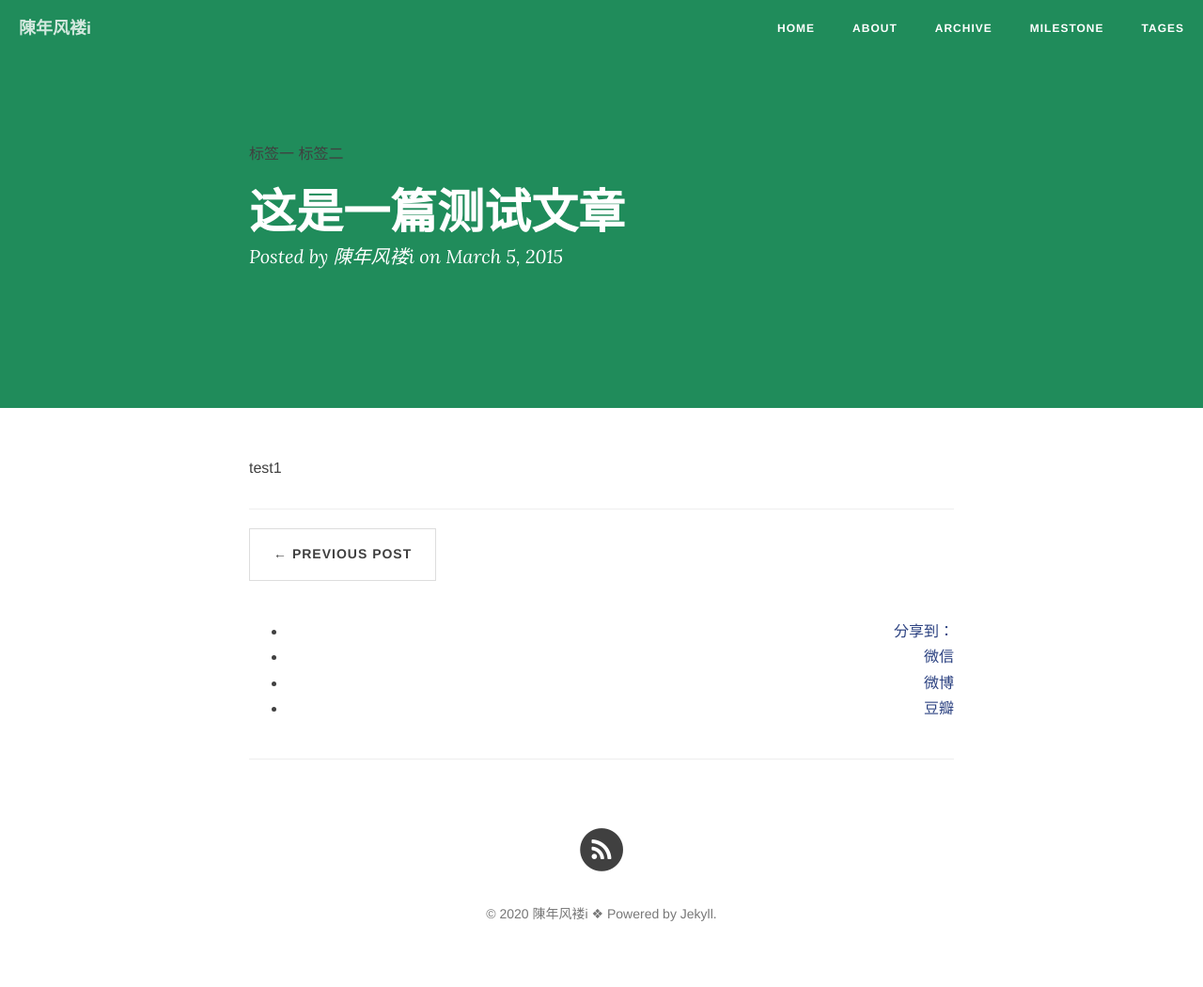
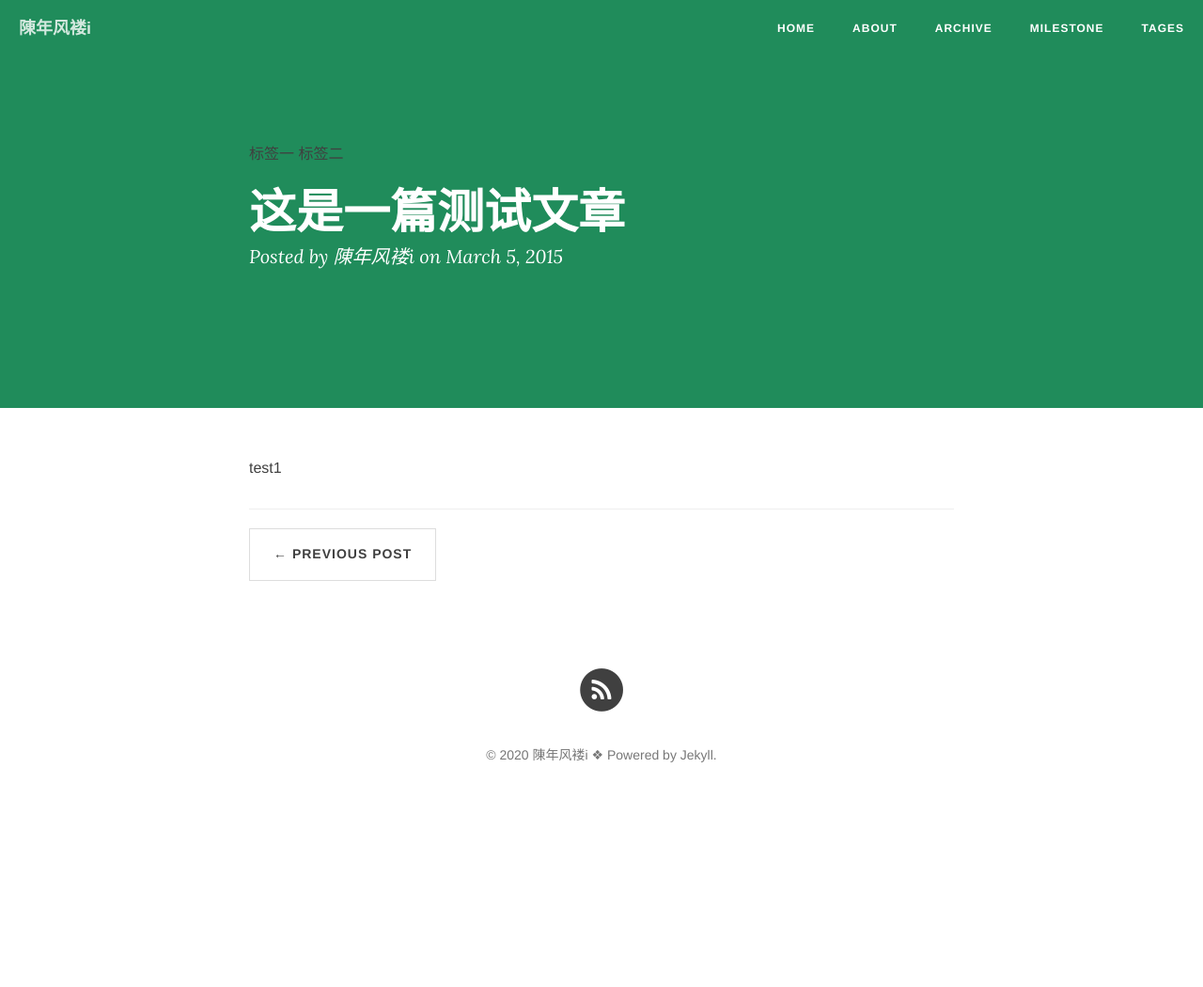
Before and after one commit to lmmtl/lmmtl.github.io, a Jekyll site: the page built from _posts/2015-03-02-test2.md, in a window 1280 px wide. Shown: the whole page at 94% size. Built offline with Jekyll 4.4.1, drawn with Linux system fonts in a browser that asks for light colours; nearby versions of some CDN libraries; comment, search, counter and statistics services are not loaded; after the commit the page ends 900 px from its top, so only the background shows below that.

Commit message:
Update post.html

```diff
--- a/_layouts/post.html
+++ b/_layouts/post.html
@@ -68,26 +68,6 @@
                     }
                 </style>
 
-                <div class="ds-share"
-                    data-thread-key="{{page.id}}" data-title="{{page.title}}"
-                    data-images="{{ site.url }}/{% if page.header-img %}{{ page.header-img }}{% else %}{{ site.header-img }}{% endif %}"
-                    data-content="{{ content | strip_html | truncate:80 }} | Microdust:Azeril's blog"
-                    data-url="{{site.url}}{{page.url}}">
-                    <div class="ds-share-inline">
-                      <ul  class="ds-share-icons-16">
-
-                        <li data-toggle="ds-share-icons-more"><a class="ds-more" href="#">分享到：</a></li>
-                        <li><a class="ds-wechat flat" href="javascript:void(0);" data-service="wechat">微信</a></li>
-                        <li><a class="ds-weibo flat" href="javascript:void(0);" data-service="weibo">微博</a></li>
-                        <li><a class="ds-douban flat" href="javascript:void(0);" data-service="douban">豆瓣</a></li>
-                      </ul>
-                      <div class="ds-share-icons-more">
-                      </div>
-                    </div>
-                <hr>
-                </div>
-                <!-- Duoshuo Share end-->
-
 
                 <!-- 多说评论框 start -->
                 <div class="comment">
```
